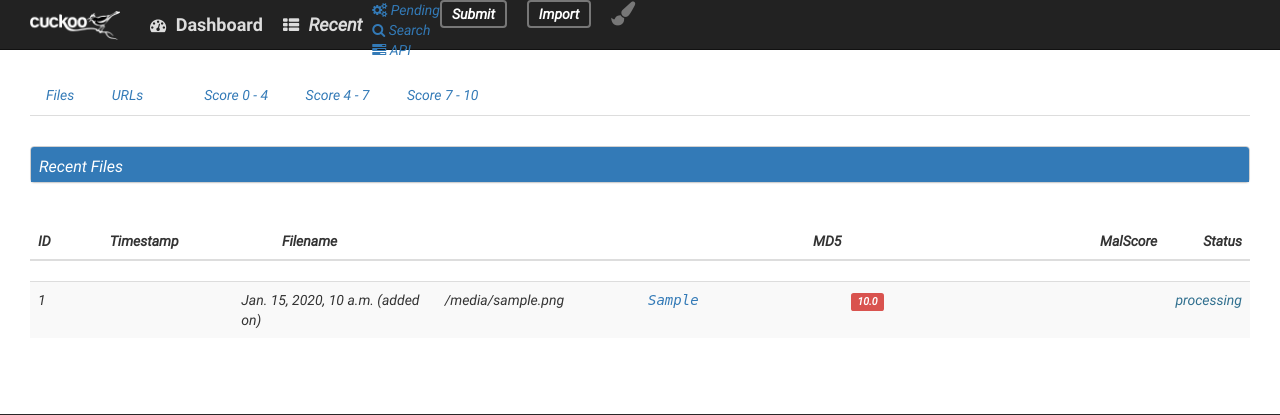
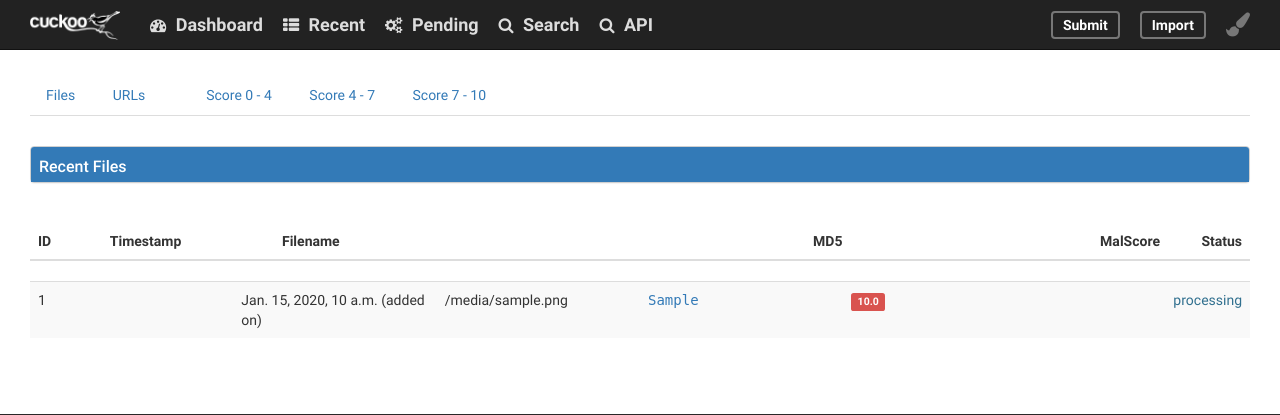
Before and after one commit to acd62081/cuckoo-modified_Web_templates, a Django app: template web/templates/analysis/index.html in a window 1280 px wide. Shown: the top 415 px of the page. Run offline with Django 3.2, Linux system fonts and the light colour scheme; the template is opened without the code that fills it: most values are stand-ins (such as "Sample title", 1, 10 or a date in 2020); lists and menus that the app fills with data are empty; some libraries are stand-ins or nearby versions.

Commit message:
Expanded Navigation Bar width

```diff
--- a/web/templates/components/primary-nav.html
+++ b/web/templates/components/primary-nav.html
@@ -7,11 +7,11 @@
 	</a>
 
 	<ul class="app-nav__nav--primary">
-		<li {% if "/dashboard/" in request.path or request.path == "/" %}class="active"{% endif %}><a title="Dashboard" href="{% url "dashboard" %}"><i class="fa fa-tachometer"></i> Dashboard</a></li>
-		<li {% if request.path == "/analysis/" %}class="active"{% endif %}><a href="{% url "analysis" %}"><i title="Recent"><i class="fa fa-th-list"></i> Recent</a></li>
-                <li {% if request.path == "/analysis/pending/" %}class="active"{% endif %}><a href="{% url "pending" %}" title="Pending"><i class="fa fa-cogs"></i> Pending</a></li>
-		<li {% if request.path == "/analysis/search/" %}class="active"{% endif %}><a href="{% url "search" %}" title="Search"><i class="fa fa-search"></i> Search</a></li>
-                <li {% if request.path == "/api/" %}class="active"{% endif %}><a href="{% url "api" %}" title="API"><i class="fa fa-tasks"></i> API</a></li>
+<li {% if "/dashboard/" in request.path or request.path == "/" %}class="active"{% endif %}><a title="Dashboard" href="{% url "dashboard" %}"><i class="fa fa-tachometer"></i> Dashboard</a></li>
+<li {% if request.path == "/analysis/" %}class="active"{% endif %}><a href="{% url "analysis" %}" title="Recent"><i class="fa fa-th-list"></i> Recent</a></li>
+<li {% if request.path == "/analysis/pending/" %}class="active"{% endif %}><a href="{% url "pending" %}" title="Pending"><i class="fa fa-cogs"></i> Pending</a></li>
+<li {% if request.path == "/analysis/search/" %}class="active"{% endif %}><a href="{% url "search" %}" title="Search"><i class="fa fa-search"></i> Search</a></li>
+<li {% if request.path == "/api/" %}class="active"{% endif %}><a href="{% url "api" %}" title="Search"><i class="fa fa-search"></i> API</a></li>
        </ul>
 
 
```
